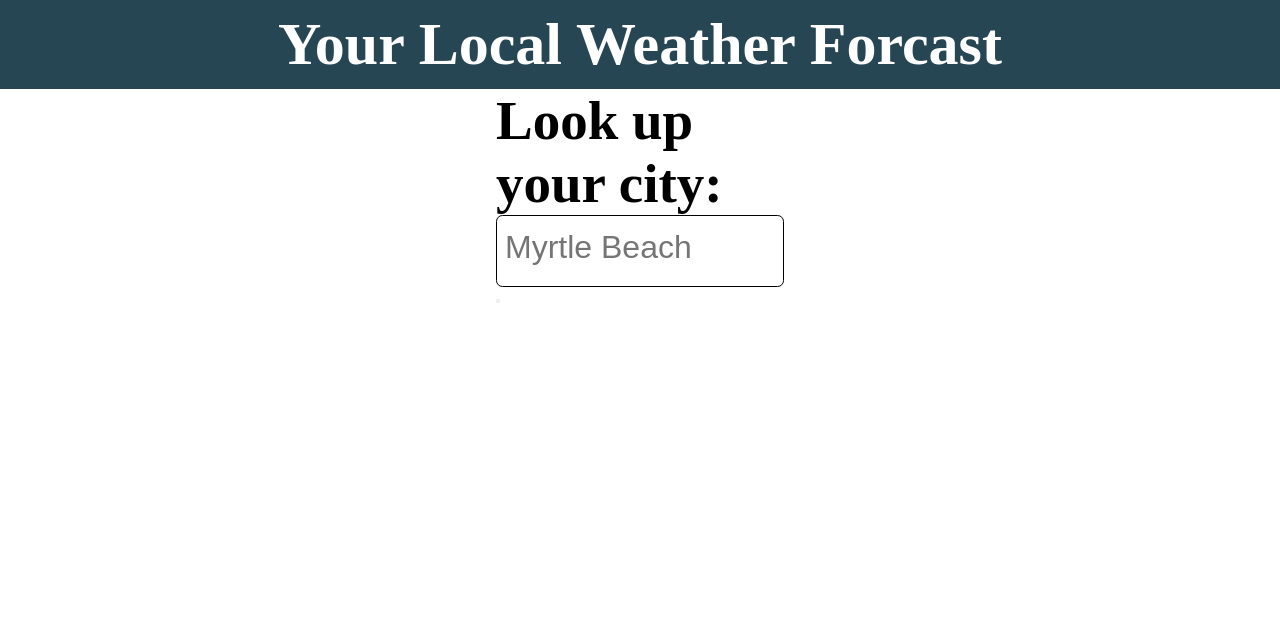
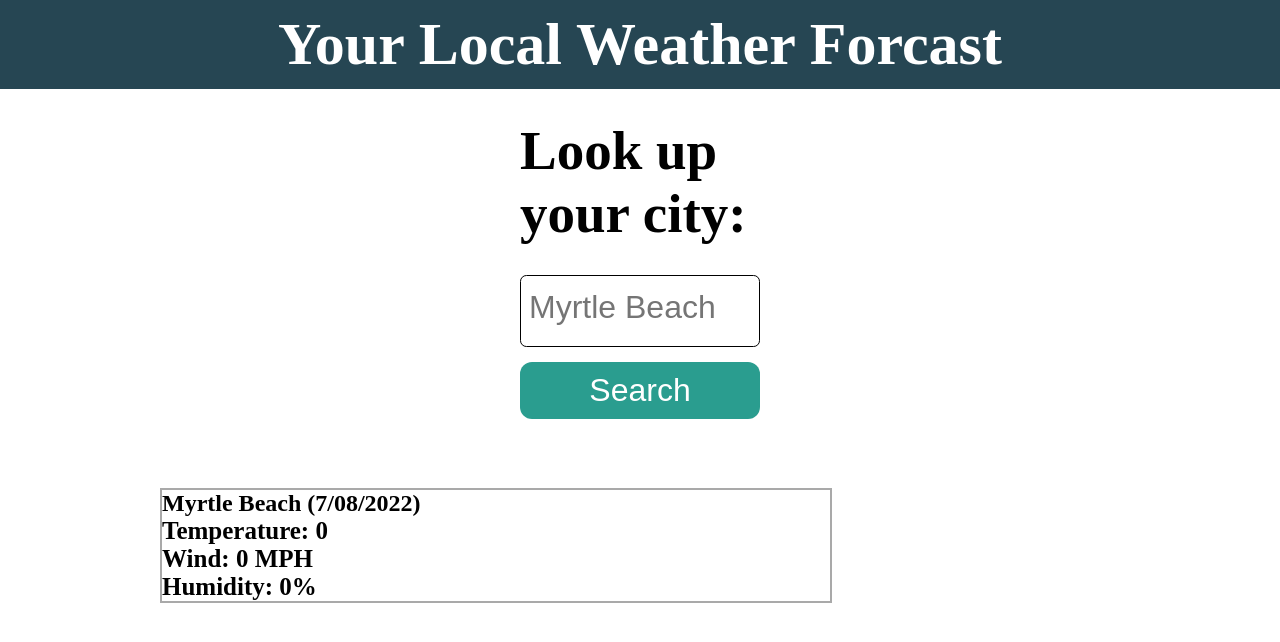
Before and after one commit to thenoahac/whats-the-weather, a plain HTML site: page index.html in a window 1280 px wide. Drawn offline with nearby package versions, Linux system fonts and the light colour scheme.

Commit message:
updated css

```diff
--- a/assets/css/style.css
+++ b/assets/css/style.css
@@ -5,7 +5,7 @@
 }
 
 .container {
-    margin: auto;
+    margin: 0 auto;
     width: 75%;
 }
 
@@ -26,8 +26,14 @@ header {
 }
 
 .col1 {
-    margin: auto;
-    width: 30%;
+    margin: 0 auto;
+    width: 25%;
+}
+
+.col2 {
+    margin-top: 2%;
+    margin-right: auto;
+    width: 70%;
 }
 
 #title {
@@ -39,6 +45,7 @@ header {
 #search-prompt {
     font-weight: bold;
     font-size: 55px;
+    margin: 30px auto;
 }
 
 #city-input {
@@ -51,3 +58,39 @@ header {
     padding-top: 0px;
     padding-left: .5rem;
 }
+
+.button {
+    font-size: 2rem;
+    width: 100%;
+    border: none;
+    border-radius: 12px;
+    margin-top: 15px;
+    padding: 10px 0;
+}
+
+#search-button {
+    margin-bottom: 2rem;
+    background-color: #2A9D8F;
+    color: white;
+}
+
+#current-forecast {
+    border: 2px solid darkgray;
+    height: 55%;
+}
+
+#current-location {
+    font-size: 3rem;
+    font-weight: bold;
+    display: flex;
+    align-items: center;
+}
+
+ul {
+    list-style-type: none;
+    font-size: 25px;
+    display: flex;
+    flex-direction: column;
+    justify-content: space-around;
+    font-weight: bold;
+}
--- a/index.html
+++ b/index.html
@@ -17,14 +17,24 @@
                     <h1 id="search-prompt">Look up your city:</h1>
                     <form id="location-input">
                         <input type="text" name="location-find" placeholder="Myrtle Beach" id="city-input"/>
-                        <button type="submit" class="button" id="search-button"></button>
+                        <button type="submit" class="button" id="search-button">Search</button>
                     </form>
                     <br>
                     <div class="recent-searches"></div>
                 </div>
            </div>
         </div>
-        <div class="col12">
+        <div class="col2">
+            <div id="current-forecast">
+                <h2 id="location">
+                    Myrtle Beach (7/08/2022)
+                </h2>
+                <ul>
+                    <li>Temperature: 0</li>
+                    <li>Wind: 0 MPH</li>
+                    <li>Humidity: 0%</li>
+                </ul>
+            </div>
             <div id="weekly-forcast" class="spacearound row" ></div>
         </div>
     </main>
```
